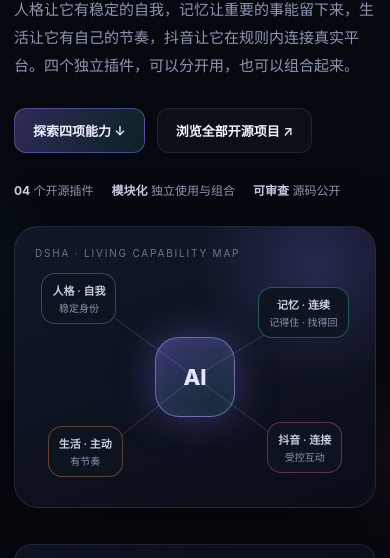
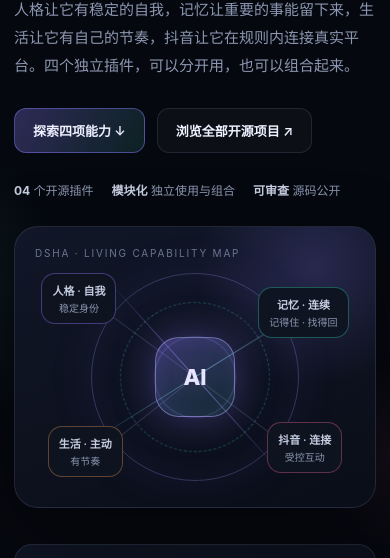
Before and after one commit to muxicangxin/muxicangxin.github.io, a plain HTML site: page index.html in a window 390 px wide. Shown: the part 221-779 px from the top of the page. Drawn offline with Linux system fonts and the light colour scheme.

Commit message:
Add ChatGPT animated AI aura to Grok design

```diff
--- a/index.html
+++ b/index.html
@@ -48,6 +48,12 @@ h1{font-size:clamp(40px,6.5vw,68px);line-height:1.08;letter-spacing:-.04em;margi
 .map-panel::before{content:"";position:absolute;width:240px;height:240px;right:-60px;top:-80px;background:radial-gradient(circle,rgba(139,124,255,.2),transparent 70%);pointer-events:none}
 .map-label{font-size:10px;letter-spacing:.18em;color:#6a7690;position:relative;z-index:2}
 .map-stage{position:relative;height:260px;margin-top:8px}
+.core-orbit{position:absolute;left:50%;top:50%;width:238px;height:238px;transform:translate(-50%,-50%);border:1px solid rgba(163,151,255,.28);border-radius:50%;box-shadow:0 0 50px rgba(115,100,255,.08),inset 0 0 45px rgba(115,100,255,.06);z-index:2;pointer-events:none}
+.core-orbit:before,.core-orbit:after{content:"";position:absolute;inset:28px;border:1px dashed rgba(84,229,208,.28);border-radius:50%;animation:auraSpin 32s linear infinite}
+.core-orbit:after{inset:62px;border-style:solid;border-color:rgba(154,134,255,.3);animation-direction:reverse;animation-duration:24s}
+.orbit-line{position:absolute;left:50%;top:50%;width:300px;height:1px;background:linear-gradient(90deg,transparent,rgba(111,222,220,.5),transparent);transform:translate(-50%,-50%) rotate(-32deg);z-index:2;pointer-events:none}
+.orbit-line.two{transform:translate(-50%,-50%) rotate(48deg);background:linear-gradient(90deg,transparent,rgba(164,143,255,.55),transparent)}
+@keyframes auraSpin{to{transform:rotate(360deg)}}
 .core{position:absolute;left:50%;top:50%;transform:translate(-50%,-50%);width:96px;height:96px;border-radius:30px;display:grid;place-items:center;
   font-size:26px;font-weight:800;color:#e8e4ff;border:1px solid rgba(180,170,255,.5);
   background:linear-gradient(150deg,rgba(139,124,255,.35),rgba(61,220,184,.12));
@@ -157,7 +163,7 @@ h1{font-size:clamp(40px,6.5vw,68px);line-height:1.08;letter-spacing:-.04em;margi
 .mini-node.active.douyin{border-color:var(--douyin);background:rgba(255,107,157,.1);color:#ffb3cd}
 @media(max-width:800px){
   .hero-grid{grid-template-columns:1fr;gap:28px}.hero{padding:48px 0 36px}
-  .map-panel{min-height:280px}.map-stage{height:220px}.core{width:80px;height:80px;font-size:22px;border-radius:24px}
+  .map-panel{min-height:280px}.map-stage{height:220px}.core-orbit{width:208px;height:208px}.orbit-line{width:260px}.core{width:80px;height:80px;font-size:22px;border-radius:24px}
   .grid{grid-template-columns:1fr;gap:12px}.card{min-height:240px;padding:20px}
   .tool-list{grid-template-columns:1fr}.hero-meta{gap:12px 18px}
 }
@@ -198,6 +204,7 @@ h1{font-size:clamp(40px,6.5vw,68px);line-height:1.08;letter-spacing:-.04em;margi
             <line x1="200" y1="130" x2="70" y2="40"/><line x1="200" y1="130" x2="330" y2="55"/>
             <line x1="200" y1="130" x2="80" y2="220"/><line x1="200" y1="130" x2="320" y2="215"/>
           </svg>
+          <div class="core-orbit" aria-hidden="true"></div><div class="orbit-line" aria-hidden="true"></div><div class="orbit-line two" aria-hidden="true"></div>
           <div class="core" title="AI 核心">AI</div>
           <button type="button" class="node persona n1" onclick="openProject('persona')" aria-label="人格">人格 · 自我<span class="node-sub">稳定身份</span></button>
           <button type="button" class="node memory n2" onclick="openProject('memory')" aria-label="记忆">记忆 · 连续<span class="node-sub">记得住 · 找得回</span></button>
```
